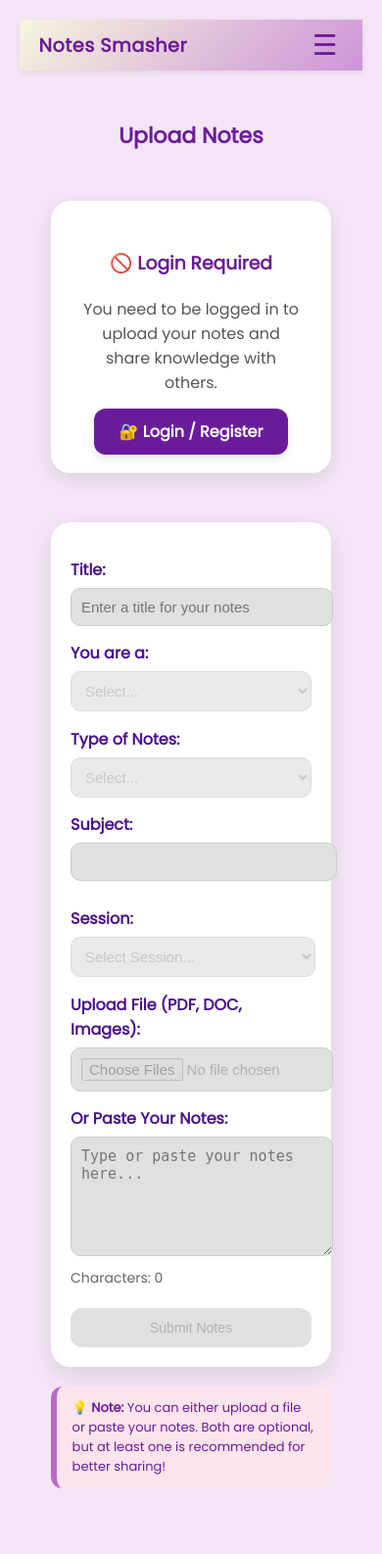
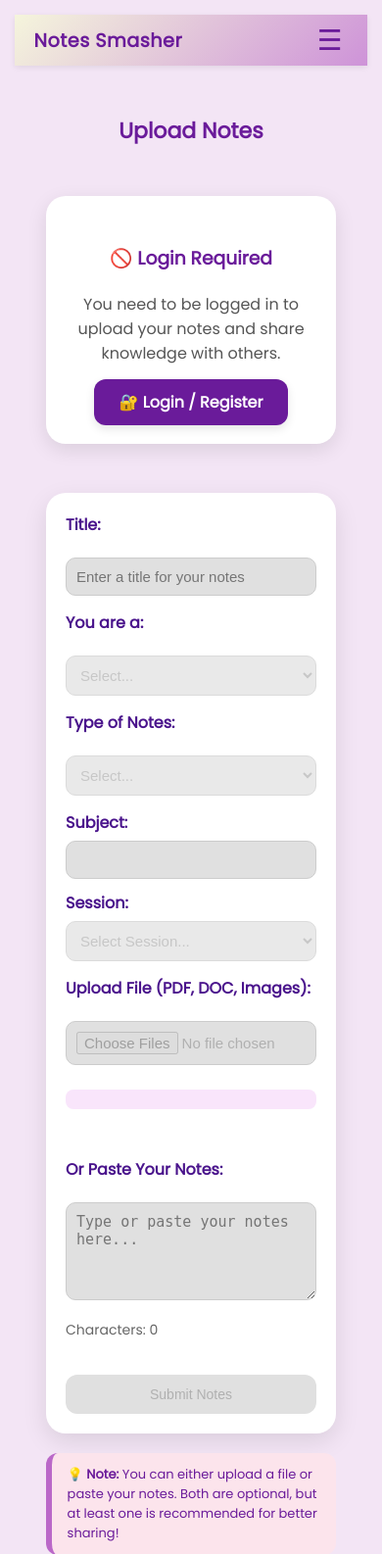
Before and after one commit to notessmasher765-wq/Notessmasher, a Flask app: page /upload in a window 390 px wide. Shown: the top 1586 px of the page at 98% size. Run offline with Flask 3, Linux system fonts and the light colour scheme; some libraries are stand-ins or nearby versions.

Commit message:
Update upload.html

```diff
--- a/templates/upload.html
+++ b/templates/upload.html
@@ -20,7 +20,7 @@
     }
 
     .flash {
-      max-width: 900px;
+      max-width: 95%;
       margin: 0 auto clamp(15px, 4vw, 20px);
       padding: clamp(10px, 3vw, 15px) clamp(15px, 4vw, 20px);
       border-radius: 12px;
@@ -45,12 +45,13 @@
       box-shadow: 0 8px 24px rgba(0, 0, 0, 0.1);
       max-width: 900px;
       margin: auto;
+      display: flex;
+      flex-direction: column;
+      gap: 15px;
     }
 
     label {
       font-weight: bold;
-      display: block;
-      margin-top: clamp(15px, 4vw, 20px);
       color: #4a148c;
     }
 
@@ -63,6 +64,7 @@
       border: 1px solid #ccc;
       border-radius: 10px;
       font-size: 15px;
+      box-sizing: border-box;
     }
 
     textarea {
@@ -80,6 +82,7 @@
       font-size: clamp(14px, 3vw, 16px);
       cursor: pointer;
       margin-top: clamp(20px, 5vw, 30px);
+      transition: 0.3s;
     }
 
     .form-btn:hover {
@@ -118,131 +121,53 @@
       cursor: not-allowed;
     }
 
-    .disabled-form .form-btn {
-      cursor: not-allowed;
+    /* File Preview Styles */
+    #filePreview {
+      background: #f9e5fb;
+      border-radius: 8px;
+      padding: 10px 15px;
+      margin-top: 10px;
+      list-style: disc;
+      font-size: 14px;
+      color: #4a148c;
+    }
+
+    /* Progress bar */
+    #progressContainer div {
+      font-size: clamp(12px, 2.5vw, 14px);
+    }
+
+    /* Responsive adjustments */
+    @media (max-width: 992px) {
+      .field-group {
+        flex-direction: column;
+      }
+      form {
+        padding: 20px;
+      }
     }
 
     @media (max-width: 600px) {
       body {
-        padding: 20px;
+        padding: 15px;
       }
-
-      form {
-        padding: 20px;
+      h2 {
+        font-size: 22px;
       }
-
-      .field-group {
-        flex-direction: column;
-        gap: 10px;
-      }
-
       .form-btn {
         font-size: 14px;
         padding: 12px;
       }
-
-      h2 {
-        font-size: 22px;
-      }
     }
   </style>
-  <script>
-    function toggleUploadFields() {
-      const userType = document.getElementById('user_type').value;
-      document.getElementById('collegeFields').style.display = userType === 'college' ? 'block' : 'none';
-      document.getElementById('schoolFields').style.display = userType === 'school' ? 'block' : 'none';
-    }
-
-    window.onload = () => {
-      toggleUploadFields();
-    };
-
-    //---------------------------------------------------------------------------------------------------------
-    const MAX_FILE_SIZE = 10 * 1024 * 1024; // 10 MB
-
-    // File upload preview + size check
-    document.addEventListener("DOMContentLoaded", () => {
-      const fileInput = document.getElementById("file");
-      const filePreview = document.getElementById("filePreview");
-      const fileError = document.getElementById("fileError");
-
-      if (fileInput) {
-        fileInput.addEventListener("change", () => {
-          filePreview.innerHTML = "";
-          fileError.textContent = "";
-
-          Array.from(fileInput.files).forEach(file => {
-            if (file.size > MAX_FILE_SIZE) {
-              fileError.textContent = `❌ ${file.name} is too large (max 10 MB).`;
-            } else {
-              const li = document.createElement("li");
-              li.textContent = `${file.name} (${(file.size / 1024 / 1024).toFixed(2)} MB)`;
-              filePreview.appendChild(li);
-            }
-          });
-        });
-      }
-
-      // Live textarea character counter
-      const textarea = document.getElementById("typed_content");
-      const charCount = document.getElementById("charCount");
-
-      if (textarea) {
-        textarea.addEventListener("input", () => {
-          charCount.textContent = textarea.value.length;
-        });
-      }
-    });
-
-
-    // Upload progress bar
-    const form = document.querySelector("form");
-    const progressContainer = document.getElementById("progressContainer");
-    const uploadProgress = document.getElementById("uploadProgress");
-
-    if (form) {
-      form.addEventListener("submit", (e) => {
-        e.preventDefault(); // Stop normal form for demo; replace with AJAX in real app
-
-        const formData = new FormData(form);
-        const xhr = new XMLHttpRequest();
-
-        xhr.open("POST", form.action, true);
-
-        xhr.upload.addEventListener("progress", (e) => {
-          if (e.lengthComputable) {
-            const percent = Math.round((e.loaded / e.total) * 100);
-            progressContainer.style.display = "block";
-            uploadProgress.style.width = percent + "%";
-            uploadProgress.textContent = percent + "%";
-          }
-        });
-
-        xhr.onload = () => {
-          if (xhr.status === 200) {
-            uploadProgress.style.background = "#388e3c";
-            uploadProgress.textContent = "✅ Uploaded!";
-          } else {
-            uploadProgress.style.background = "#b71c1c";
-            uploadProgress.textContent = "❌ Failed!";
-          }
-        };
-
-        xhr.send(formData);
-      });
-    }
-
-
-  </script>
 </head>
 
 <body>
   {% extends "base.html" %}
-
   {% block title %}Upload Notes | StudySpark{% endblock %}
-
   {% block content %}
   <h2>Upload Notes</h2>
+
   {% with messages = get_flashed_messages(with_categories=true) %}
   {% if messages %}
   {% for category, message in messages %}
@@ -267,29 +192,24 @@
     </a>
   </div>
   {% else %}
-  <!-- Show actual form here -->
+  <!-- Actual form will show here for logged-in users -->
   {% endif %}
 
   <form method="POST" action="{{ url_for('routes.upload') }}" enctype="multipart/form-data"
     class="{{ 'disabled-form' if not is_authenticated else '' }}">
-
-    <!-- Title field (was missing!) -->
     <label for="title">Title:</label>
     <input type="text" id="title" name="title" placeholder="Enter a title for your notes" {% if not is_authenticated
       %}disabled{% endif %} required>
 
     <label for="user_type">You are a:</label>
-    <select name="user_type" id="user_type" onchange="toggleUploadFields()" required {% if not is_authenticated
-      %}disabled{% endif %}>
+    <select name="user_type" id="user_type" required {% if not is_authenticated %}disabled{% endif %}>
       <option value="">Select...</option>
       <option value="college">College Student</option>
       <option value="school">School Student</option>
     </select>
 
-
-
     <label for="note_type">Type of Notes:</label>
-    <select name="note_type" id="note_type" {% if not is_authenticated %}disabled{% endif %} required>
+    <select name="note_type" id="note_type" required {% if not is_authenticated %}disabled{% endif %}>
       <option value="">Select...</option>
       <option value="general">General</option>
       <option value="notes">Notes</option>
@@ -297,11 +217,7 @@
       <option value="aktu_pyq">AKTU PYQ</option>
     </select>
 
-
-    <!-- (rest of your existing form stays the same) -->
-
-
-    <div id="collegeFields" style="display: none;">
+    <div id="collegeFields" style="display:none;">
       <label for="course_name">Course Name:</label>
       <select name="course_name" {% if not is_authenticated %}disabled{% endif %}>
         <option value="">Select...</option>
@@ -315,7 +231,7 @@
       </select>
     </div>
 
-    <div id="schoolFields" style="display: none;">
+    <div id="schoolFields" style="display:none;">
       <label for="class">Class:</label>
       <select name="class" {% if not is_authenticated %}disabled{% endif %}>
         <option value="">Select...</option>
@@ -348,17 +264,15 @@
     </div>
 
     <label for="file">Upload File (PDF, DOC, Images):</label>
-    <input type="file" id="file" name="file" accept=".pdf,.doc,.docx,.jpg,.jpeg,.png" multiple {% if not
-      is_authenticated %}disabled{% endif %}>
+    <input type="file" id="file" name="file" accept=".pdf,.doc,.docx,.jpg,.jpeg,.png" multiple
+      {% if not is_authenticated %}disabled{% endif %}>
 
-
-    <!-- File Preview Section -->
-    <ul id="filePreview" style="margin-top:10px; padding-left:20px; font-size:14px; color:#4a148c;"></ul>
+    <ul id="filePreview"></ul>
     <div id="fileError" style="color:#b71c1c; font-size:14px; margin-top:5px;"></div>
 
     <label for="typed_content">Or Paste Your Notes:</label>
-    <textarea id="typed_content" name="typed_content" placeholder="Type or paste your notes here..." {% if not
-      is_authenticated %}disabled{% endif %}></textarea>
+    <textarea id="typed_content" name="typed_content" placeholder="Type or paste your notes here..."
+      {% if not is_authenticated %}disabled{% endif %}></textarea>
     <div style="font-size:14px; color:#666; margin-top:5px;">
       Characters: <span id="charCount">0</span>
     </div>
@@ -366,12 +280,11 @@
     <div id="progressContainer" style="display:none; margin-top:20px;">
       <div style="background:#ddd; border-radius:10px; overflow:hidden; height:20px;">
         <div id="uploadProgress" style="width:0%; background:#6a1b9a; height:100%; color:white;
-      text-align:center; font-size:12px; line-height:20px; transition: width 0.3s;">
+      text-align:center; line-height:20px; transition: width 0.3s;">
           0%
         </div>
       </div>
     </div>
-
 
     <button type="submit" class="form-btn" {% if not is_authenticated %}disabled{% endif %}>Submit Notes</button>
   </form>
@@ -381,10 +294,75 @@
     recommended for better sharing!
   </div>
 
+  <script>
+    document.addEventListener("DOMContentLoaded", () => {
+      const userType = document.getElementById('user_type');
+      const collegeFields = document.getElementById('collegeFields');
+      const schoolFields = document.getElementById('schoolFields');
+      const fileInput = document.getElementById("file");
+      const filePreview = document.getElementById("filePreview");
+      const fileError = document.getElementById("fileError");
+      const textarea = document.getElementById("typed_content");
+      const charCount = document.getElementById("charCount");
+      const form = document.querySelector("form");
+      const progressContainer = document.getElementById("progressContainer");
+      const uploadProgress = document.getElementById("uploadProgress");
 
+      const MAX_FILE_SIZE = 10 * 1024 * 1024; // 10MB
+
+      function toggleFields() {
+        collegeFields.style.display = userType.value === 'college' ? 'block' : 'none';
+        schoolFields.style.display = userType.value === 'school' ? 'block' : 'none';
+      }
+      toggleFields();
+      userType?.addEventListener('change', toggleFields);
+
+      fileInput?.addEventListener('change', () => {
+        filePreview.innerHTML = "";
+        fileError.textContent = "";
+        Array.from(fileInput.files).forEach(file => {
+          if (file.size > MAX_FILE_SIZE) {
+            fileError.textContent = `❌ ${file.name} is too large (max 10 MB).`;
+          } else {
+            const li = document.createElement("li");
+            li.textContent = `${file.name} (${(file.size / 1024 / 1024).toFixed(2)} MB)`;
+            filePreview.appendChild(li);
+          }
+        });
+      });
+
+      textarea?.addEventListener('input', () => {
+        charCount.textContent = textarea.value.length;
+      });
+
+      form?.addEventListener('submit', (e) => {
+        e.preventDefault();
+        const formData = new FormData(form);
+        const xhr = new XMLHttpRequest();
+        xhr.open("POST", form.action, true);
+
+        xhr.upload.addEventListener("progress", (e) => {
+          if (e.lengthComputable) {
+            const percent = Math.round((e.loaded / e.total) * 100);
+            progressContainer.style.display = "block";
+            uploadProgress.style.width = percent + "%";
+            uploadProgress.textContent = percent + "%";
+          }
+        });
+
+        xhr.onload = () => {
+          if (xhr.status === 200) {
+            uploadProgress.style.background = "#388e3c";
+            uploadProgress.textContent = "✅ Uploaded!";
+          } else {
+            uploadProgress.style.background = "#b71c1c";
+            uploadProgress.textContent = "❌ Failed!";
+          }
+        };
+        xhr.send(formData);
+      });
+    });
+  </script>
   {% endblock %}
-
-
 </body>
-
 </html>
```
